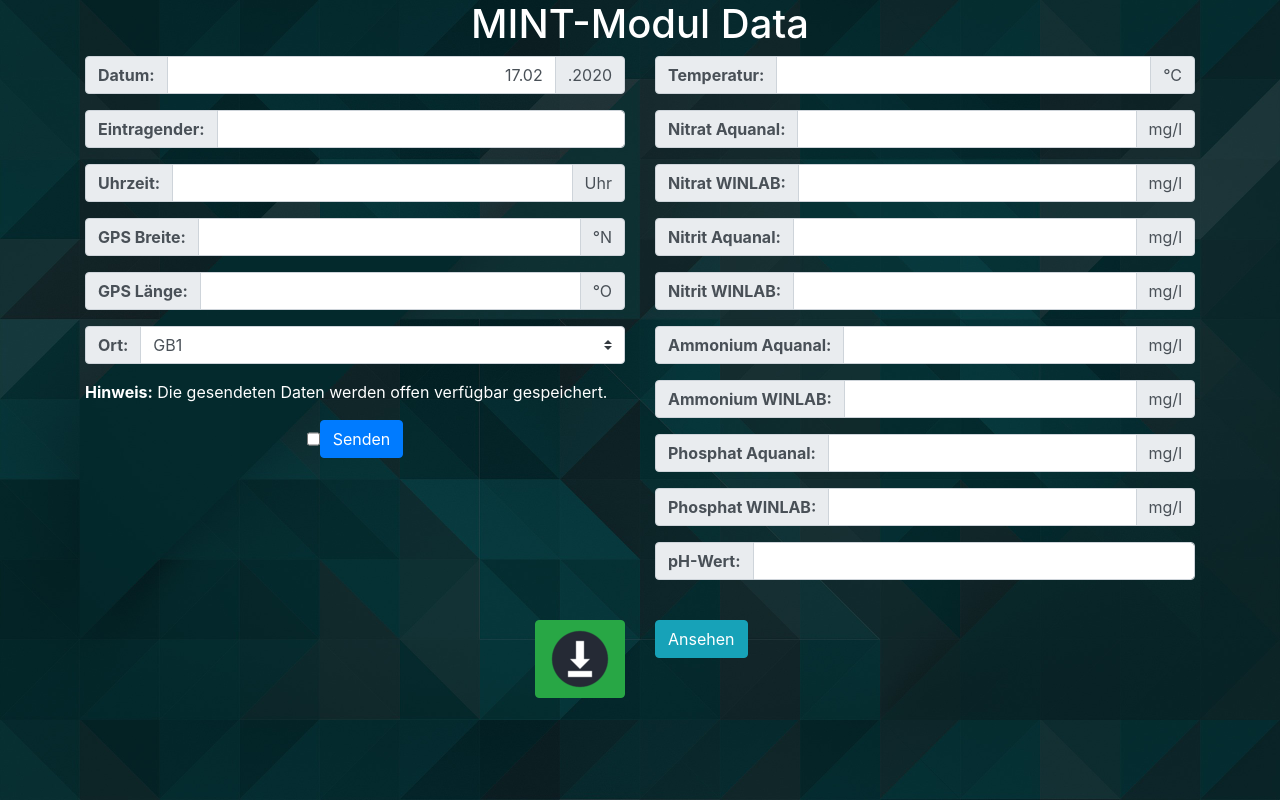
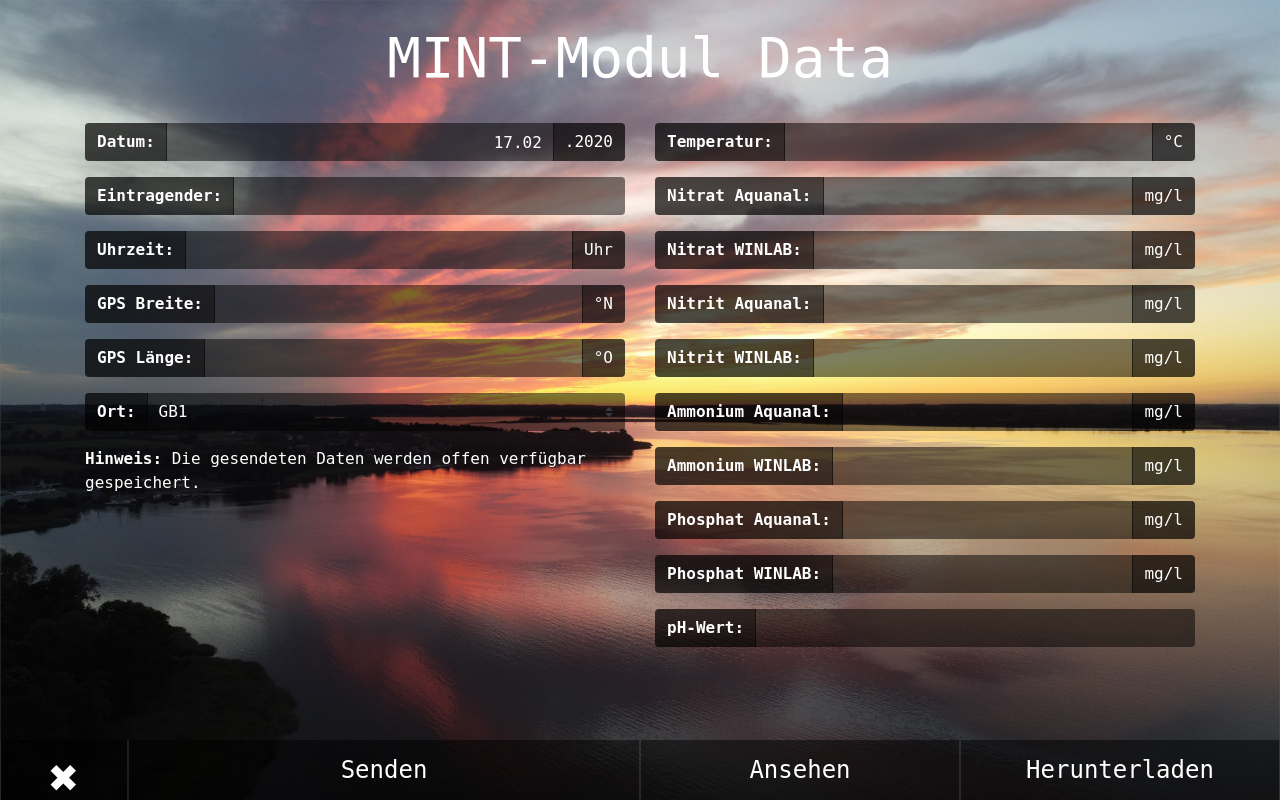
Before and after one commit to C3H4O2/Schleiwasser_Data_Project, a Flask app: page /data in a window 1280 px wide. Run offline with Flask 2, Linux system fonts and the light colour scheme.

Commit message:
Updated CSS on formular
Made the theme of the `/data` page more similar to the one at the homepage

```diff
--- a/templates/base.html
+++ b/templates/base.html
@@ -10,14 +10,77 @@
 
         <title>{% block title %}MINT-Modul{% endblock %}</title>
         <style>
+         body {
+             border: none;
+             font-family: monospace;
+         }
          .own-bg {
-                background-image: url("static/img/backgrounds/images.jpg");
-                background-size: 100% auto;
-                background-attachment: fixed;
+             background-image: url("static/img/backgrounds/bg1.jpg");
+             background-size: cover;
              min-height: 100vh;
          }
          .input-group-prepend > .input-group-text {
              font-weight: bold;
+             color: white;
+             background-color: rgba(0,0,0,0.7);
+             border: none;
+         }
+         .input-group-append > .input-group-text {
+             color: white;
+             background-color: rgba(0,0,0,0.7);
+             border: none;
+         }
+         .form-control {
+             background-color: rgba(0,0,0,0.5);
+             color: white;
+             border: none;
+         }
+         .form-control:focus {
+             background-color: rgba(0,0,0,0.6);
+             color: white;
+         }
+         .form-control:active {
+             background-color: rgba(0,0,0,0.6);
+             color: white;
+         }
+         .text-center {
+             top: 50px;
+             font-size: 56px;
+         }
+         .menu {
+             position: fixed;
+             width: 100%;
+             height: 7.5%;
+             bottom: 0;
+             text-align: center;
+             overflow: hidden;
+             transition: 0.15s;
+         }
+         .menu:hover{
+             height: 15%;
+         }
+         .button {
+             width: 25%;
+             height: 100%;
+             float: left;
+             display: block;
+             border: none;
+             background-color: rgba(0,0,0,0.5);
+             text-align: center;
+             font-size: 3vh;
+             color: white;
+             border: 1px rgba(255,255,255,0.1);
+             border-style: none solid none solid;
+         }
+         .button:hover {
+             background-color: rgba(0,0,0,0.6);
+         }
+         #checkbox {
+             width: 10vw;
+             font-size: 50px;
+         }
+         #sendbutton {
+             width: 40%;
          }
         </style>
     </head>
@@ -26,7 +89,9 @@
             <div class="container-xl">
                 <div role="main" class="row">
                     <div class="col-md-12">
+                        <br>
                         <h1 class="text-center">{% block heading %}MINT-Modul Data{% endblock %}</h1>
+                        <br>
                         <div id="content">
                             {% block content -%}
                             You should not see this.
@@ -36,5 +101,12 @@
                 </div>
             </div>
         </div>
+        <div class="menu">
+            <button id="checkbox" class="button" onclick="let check = document.getElementById('send').checked; document.getElementById('send').checked = !check;if(!check){document.getElementById('checkbox').innerHTML = '✔';}else{document.getElementById('checkbox').innerHTML = '✖';}">✖</button>
+            <button id="sendbutton" class="button" onclick="document.getElementById('dataform').submit();">Senden</button>
+            <!-- <button class="button" onclick="document.location.href = '/data';"> </button> -->
+            <button class="button" onclick="document.location.href = '/viewer';">Ansehen</button>
+            <button class="button" onclick="document.location.href = '/down';">Herunterladen</button>
+        </div>
     </body>
 </html>
--- a/templates/index.html
+++ b/templates/index.html
@@ -26,9 +26,9 @@
           <input type="submit" name="" value="Login">
         </form>
       </div>
-      <button class="login" onclick="document.location.href = document.location.href+'data';">Data</button>
-      <button class="login" onclick="document.location.href = document.location.href+'viewer';">Visualization</button>
-      <button class="login" onclick="document.location.href = document.location.href+'data';">Credits</button>
+      <button class="login" onclick="document.location.href = '/data';">Data</button>
+      <button class="login" onclick="document.location.href = '/viewer';">Visualization</button>
+      <button class="login" onclick="document.location.href = '/credits';">Credits</button>
     </div>
 
     <!-- <div class="logo">
--- a/templates/main.html
+++ b/templates/main.html
@@ -2,7 +2,7 @@
 {% import 'util.html' as util with context %}
 
 {% block content %}
-    <form action='/data' method='GET'>
+    <form action='/data' method='GET' id="dataform">
         <div class="row">
             <div class="col-lg">
                 {{- util.form_input_text(name="date", label="Datum", defaultvalue=date, addon=".2020") -}}
@@ -16,7 +16,7 @@
                 {%- endfor %}
 
                 {%- call util.form_input_general("Ort") -%}
-                    <select class="custom-select" id='input-select-G' name='G'>
+                    <select class="custom-select form-control" id='input-select-G' name='G'>
                     {%- for option in ("GB1", "GB2", "GB3", "GB4", "GB5") -%}
                         <option value="{{ option }}">{{ option }}</option>
                     {%- endfor %}
@@ -29,8 +29,7 @@
                 </p>
 
                 <div class="form-row">
-                    <input type='checkbox' class="ml-auto" value='send' id='send' name='send' />
-                    <button type="submit" class="btn btn-primary mr-auto">Senden</button>
+                    <input type='checkbox' class="ml-auto" hidden value='send' id='send' name='send' />
                 </div>
             </div>
             <div class="col-lg">
@@ -51,12 +50,4 @@
             </div>
         </div>
     </form>
-    <div class="row my-4">
-        <div class="col text-right">
-            <a class="btn btn-success" href='/down' download><img src='static/img/icons/DOWN.png'></a>
-        </div>
-        <div class="col text-left">
-            <a class="btn btn-info" href='/viewer'>Ansehen</a>
-        </div>
-    </div>
 {% endblock %}
```
Also changed, not shown: templates/noanimation.html (+4 -4 lines). Lines whose indentation alone changed are shown as unchanged.
